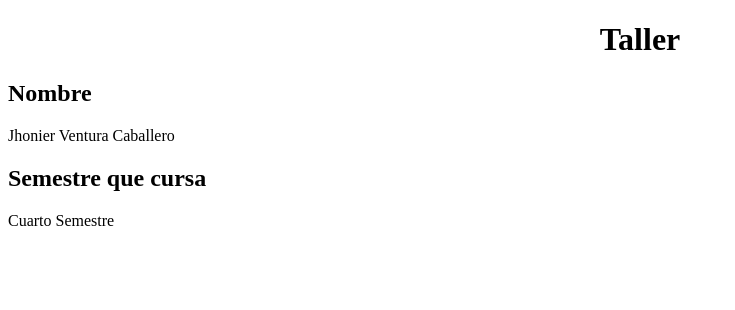
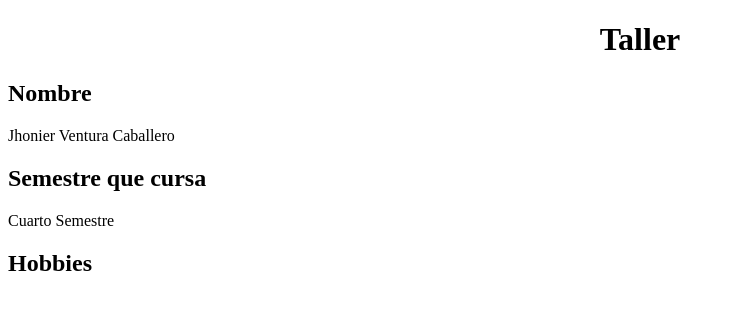
Before and after one commit to J1vc/Taller_lunes, a plain HTML site: page index.html in a window 1280 px wide. Shown: the whole page, without its empty margins (0-735 px from the left). Drawn offline with Linux system fonts and the light colour scheme.

Commit message:
Se agrego otro h2 con <b> llamado hobbies

```diff
--- a/index.html
+++ b/index.html
@@ -14,5 +14,7 @@
     <h2><b>Semestre que cursa</b></h2>
     <p>Cuarto Semestre</p>
 
+    <h2><b>Hobbies</b></h2>
+
 </body>
 </html>
```
